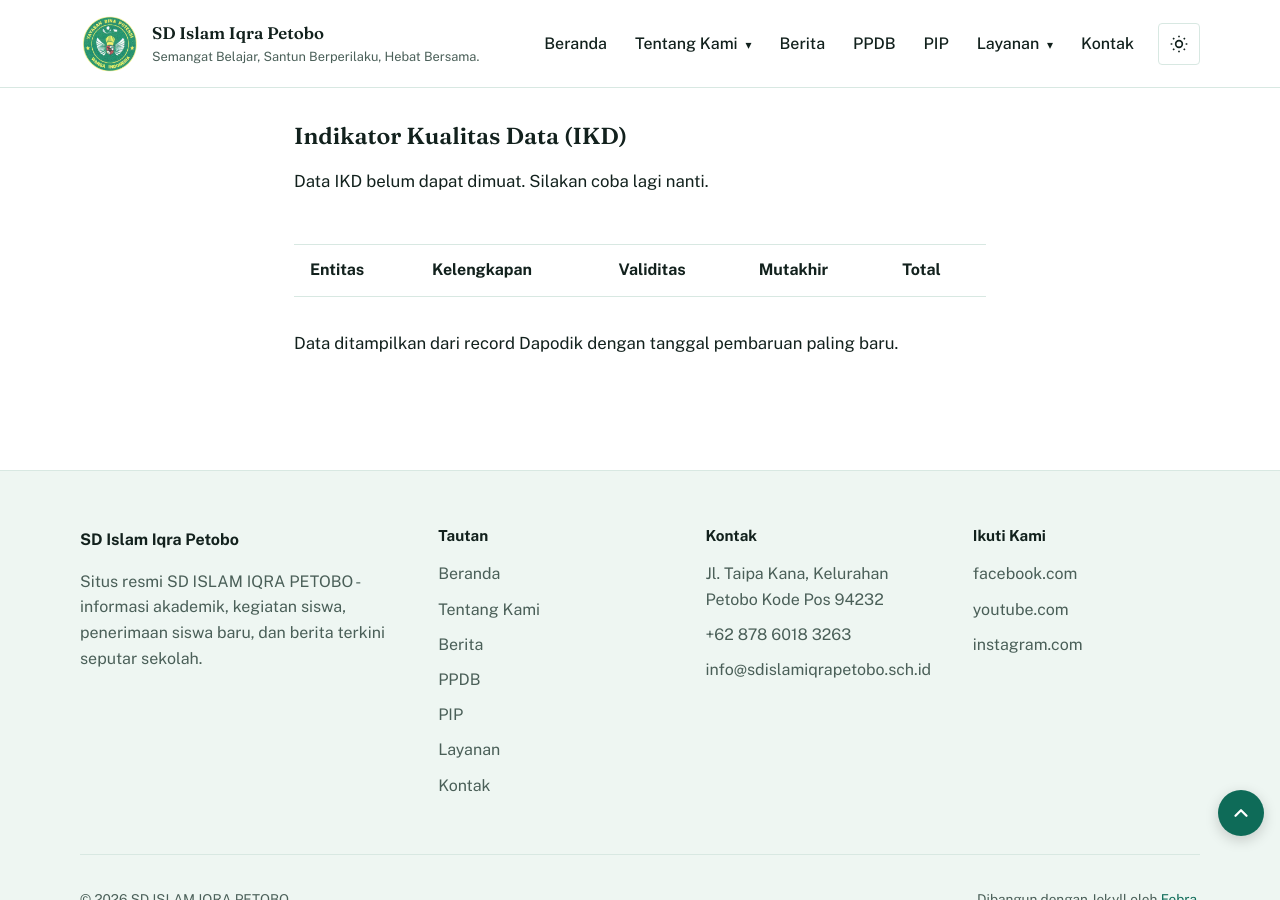
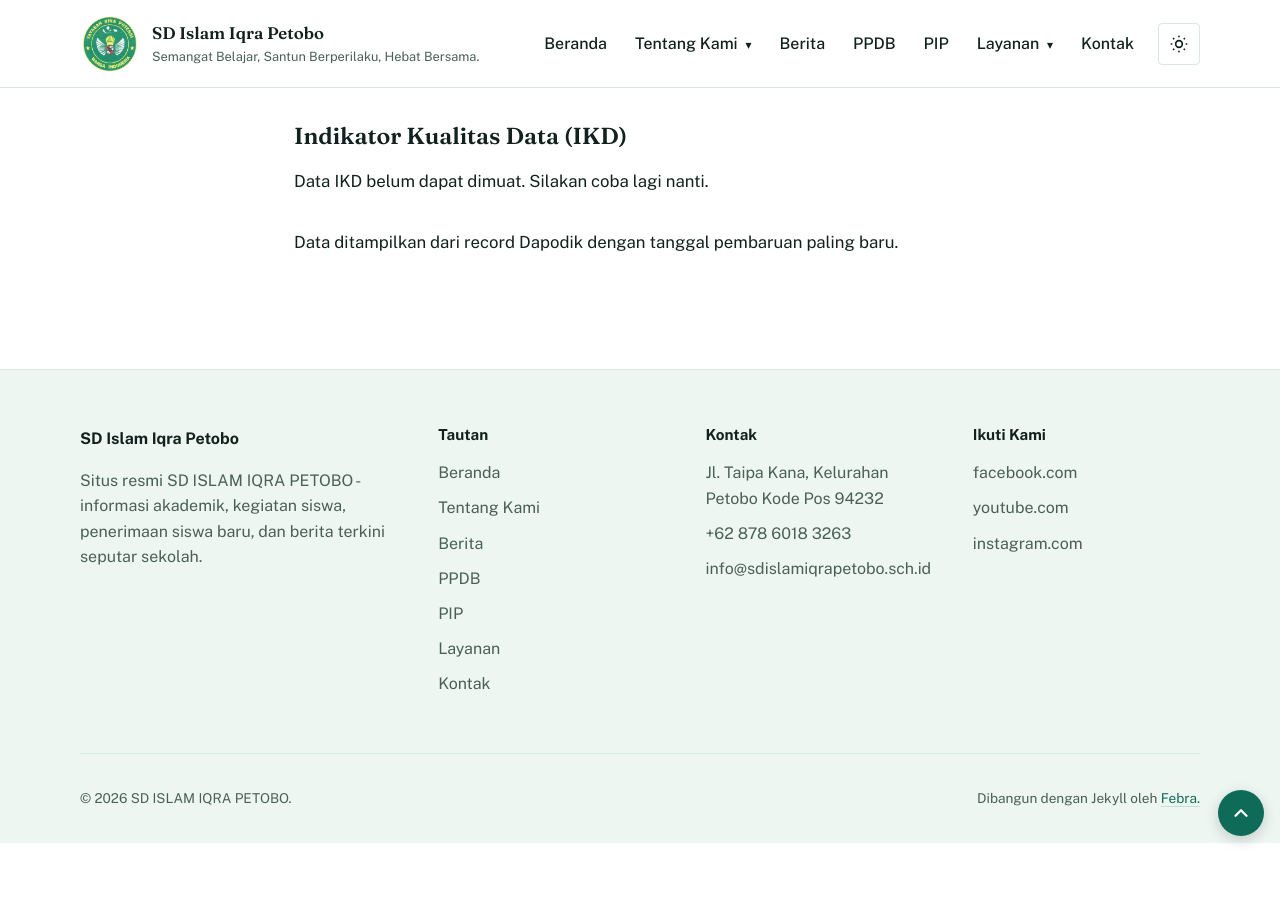
Before and after one commit to IQRADevl/iqradevl.github.io, a Jekyll site: the page built from data.md, in a window 1280 px wide and 900 px high, scrolled down 2519 px. Built offline with Jekyll 4.4.1, drawn with Linux system fonts in a browser that asks for light colours; after the commit the page ends 3362 px from its top, so only the background shows below that.

Commit message:
Replace IKD table with overview layout
Replace the old IKD report table and charts with a new .ikd-overview block. Adds an overview hidden by default (data-ikd-overview) containing a summary (.ikd-total with data-ikd-total) and groups container (data-ikd-groups). Removes the previous .ikd-charts and report table markup — update JS to toggle and populate the new elements as needed.

```diff
--- a/data.md
+++ b/data.md
@@ -92,14 +92,15 @@ permalink: /data/
 	<section class="report-section" aria-labelledby="report-ikd">
 		<h2 id="report-ikd">Indikator Kualitas Data (IKD)</h2>
 		<p data-ikd-status aria-live="polite">Memuat data IKD...</p>
-		<div class="ikd-charts" data-ikd-charts aria-label="Grafik bundaran skor IKD per entitas"></div>
-		<div class="report-table-wrap">
-			<table class="report-table">
-				<thead>
-					<tr><th scope="col">Entitas</th><th scope="col">Kelengkapan</th><th scope="col">Validitas</th><th scope="col">Mutakhir</th><th scope="col">Total</th></tr>
-				</thead>
-				<tbody data-ikd-rows></tbody>
-			</table>
+		<div class="ikd-overview" data-ikd-overview hidden>
+			<div class="ikd-total">
+				<div>
+					<h3>Indikator Kualitas Dapodik</h3>
+					<p>Ringkasan kelengkapan, validitas, dan kemutakhiran data</p>
+				</div>
+				<strong data-ikd-total>-</strong>
+			</div>
+			<div class="ikd-groups" data-ikd-groups></div>
 		</div>
 	</section>
 
```
